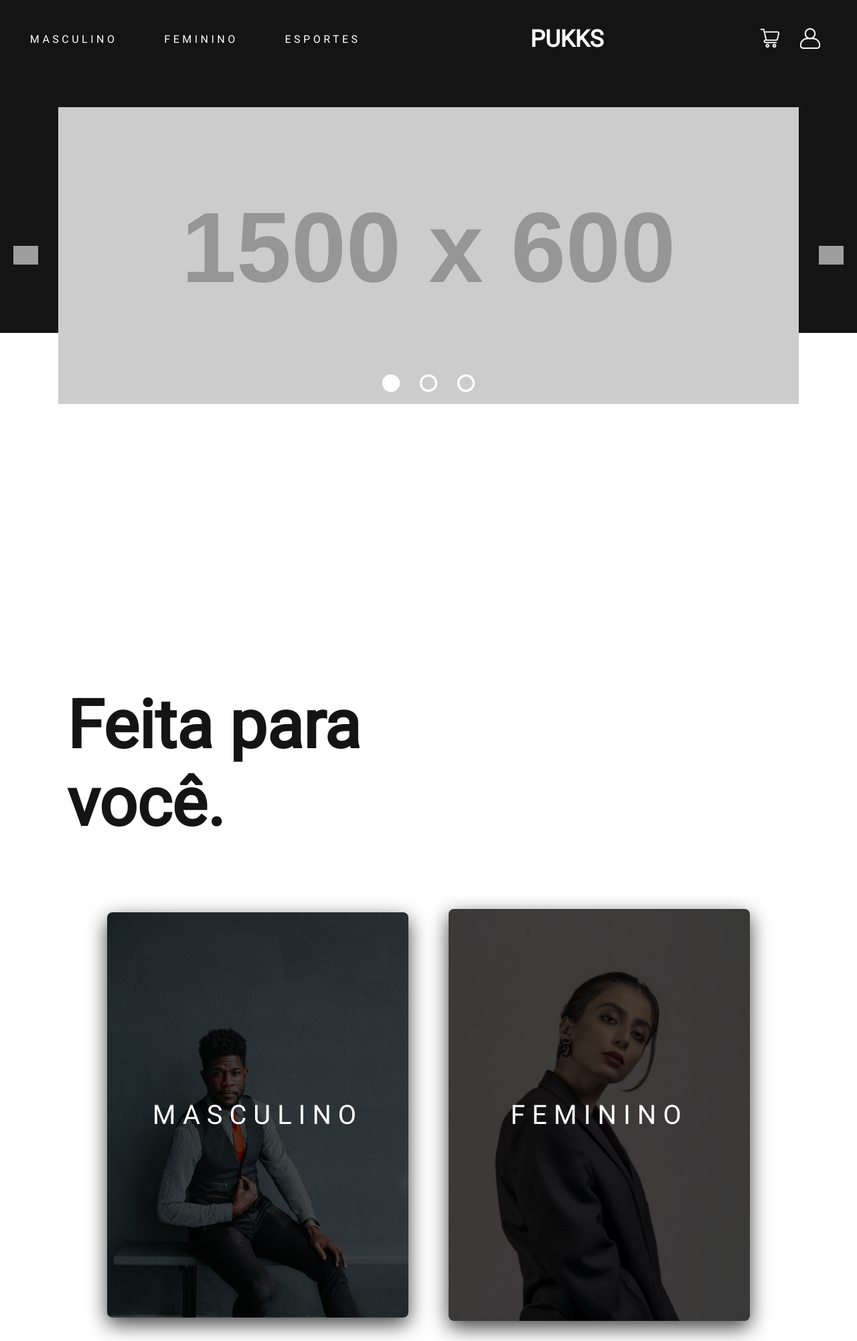
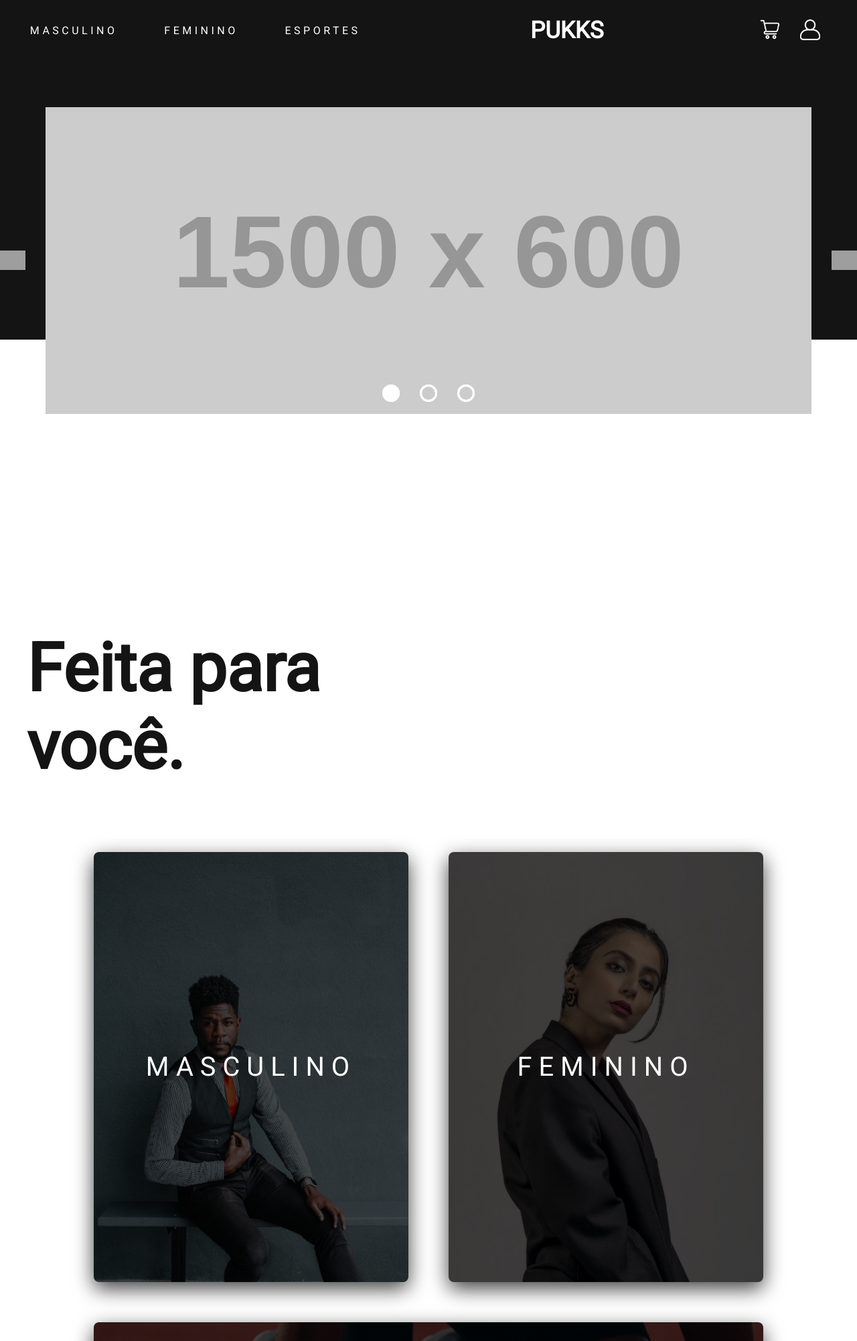
Before and after one commit to KauanCleuton/Pukks, a PHP site: page / in a window 1280 px wide. Shown: the top 2002 px of the page at 67% size. Run offline with PHP 8.4, Linux system fonts and the light colour scheme; grey boxes labelled with a size stand in for pictures from a placeholder-image service; some libraries are stand-ins or nearby versions; grey boxes are pictures that could not be loaded.

Commit message:
alguns teste para responsivo

```diff
--- a/Pukks P. Inicial/src/css/global.css
+++ b/Pukks P. Inicial/src/css/global.css
@@ -30,7 +30,7 @@ img{
 }
 
 .u-container {
-    max-width: 1500px;
+    max-width: 1200px;
     margin: 0 auto;
     padding-top: 160px;
     padding-bottom: 160px;
--- a/Pukks P. Inicial/src/css/principal/cards.css
+++ b/Pukks P. Inicial/src/css/principal/cards.css
@@ -3,13 +3,13 @@
   display: grid;
   grid-template-columns: repeat(2, minmax(300px, 1fr));
   gap: 60px;
-  padding: 0 160px;
+  padding: 0 100px;
 }
 
 .e-cards__title {
   font-size: 10rem;
   max-width: 50rem;
-  margin: 100px;
+  margin-bottom: 100px;
   color: #141414;
 }
 
@@ -40,6 +40,7 @@
 }
 
 .e-cards__conteudo__item img {
+  height: 100%;
   border-radius: 8px;
   filter: brightness(30%);
   transition: .3s;
--- a/Pukks P. Inicial/src/css/principal/carrosel.css
+++ b/Pukks P. Inicial/src/css/principal/carrosel.css
@@ -3,11 +3,10 @@
 }
 
 .e-carrosel__conteudo {
+  max-width:1500px;
   display: flex;
   gap: 30px;
   position: relative;
-  padding-left: 20px;
-  padding-right: 20px;
 }
 
 .e-carrosel__conteudo__button {
@@ -18,20 +17,22 @@
 }
 
 .e-carrosel__conteudo__slider{
+  display: grid;
   overflow: hidden;
-  display: grid;
   align-items: end;
   position: relative;
 }
 
 .e-slide{
-  width: 400%;
   display: flex;
+  flex-wrap: nowrap;
+  width: 100%;
   align-items: end;
 }
 
 .e-slide__item{
-  width: 25%;
+  flex: 0 0 auto;
+  width: 100%;
   position: relative;
 }
 
--- a/Pukks P. Inicial/src/css/principal/menu.css
+++ b/Pukks P. Inicial/src/css/principal/menu.css
@@ -2,7 +2,7 @@
   background-color: #141414;
   width: 100%;
   position:fixed;
-  padding: 2.3rem 2.5rem;
+  padding: 1rem 2.5rem;
   top: 0;
   left: 0;
   z-index: 9999;
@@ -73,7 +73,7 @@
     text-align: center;
     position: absolute;
     width: 100%;
-    top: 80px;
+    top: 45px;
     right: 0;
     z-index: 1000;
     background: #141414;
@@ -84,7 +84,7 @@
   }
 
   .e-menu__list.isActiveMenu {
-    height: calc(100vh - 80px);
+    height: calc(100vh - 45px);
     visibility: visible;
   }
 
--- a/Pukks P. Inicial/src/index.html
+++ b/Pukks P. Inicial/src/index.html
@@ -40,11 +40,11 @@
 
         <div class="e-carrosel__conteudo__slider">
 
-          <div class="e-slide">
           <input type="radio" name="slide" id="slide1" data-js="nav-button" checked>
           <input type="radio" name="slide" id="slide2" data-js="nav-button">
           <input type="radio" name="slide" id="slide3" data-js="nav-button">
 
+          <div class="e-slide">
             <div class="e-slide__item first">
               <img src="https://via.placeholder.com/1500x600.png?text=image+slide+1" alt="">
             </div>
@@ -54,12 +54,12 @@
             <div class="e-slide__item">
               <img src="https://via.placeholder.com/1500x600.png?text=image+slide+3" alt="">
             </div>
+          </div>
 
           <div class="e-navigation-auto">
             <div class="auto-btn-1"></div>
             <div class="auto-btn-2"></div>
             <div class="auto-btn-3"></div>
-            </div>
           </div>
 
           <div class="e-navigation">
@@ -105,5 +105,4 @@
 
 </body>
 <script src="./js/index.js" type="module"></script>
-
 </html>
--- a/Pukks P. Inicial/src/js/index.js
+++ b/Pukks P. Inicial/src/js/index.js
@@ -18,6 +18,7 @@ btnHambuger.addEventListener("touchstart", toggleMenu)
 const buttonNext = document.querySelector('[data-js="btn-next"]')
 const buttonPrev = document.querySelector('[data-js="btn-prev"]')
 const navButtons = document.querySelectorAll('[data-js="nav-button"]')
+const responsiveValueSlide = window.matchMedia('(max-width:800px)')
 
 let numberSlide = 0
 
@@ -48,6 +49,8 @@ const prevSlide = () => {
   manipulateSlide(countSlidePrevRestart, initialValue)
 }
 
-setInterval(nextSlide, 2500)
-buttonNext.addEventListener("click", nextSlide)
-buttonPrev.addEventListener('click', prevSlide)
+if(!responsiveValueSlide.matches){
+  setInterval(nextSlide, 2500)
+  buttonNext.addEventListener('click', nextSlide)
+  buttonPrev.addEventListener('click', prevSlide)
+}
```
Also changed, not shown: other parts of Pukks P. Inicial/src/css/principal/cards.css (+48 -0 lines), other parts of Pukks P. Inicial/src/css/principal/carrosel.css (+28 -11 lines). Lines whose indentation alone changed are shown as unchanged.
